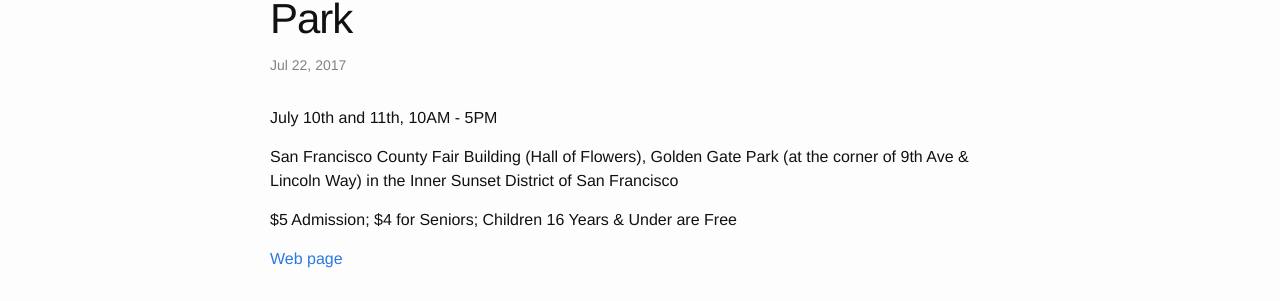
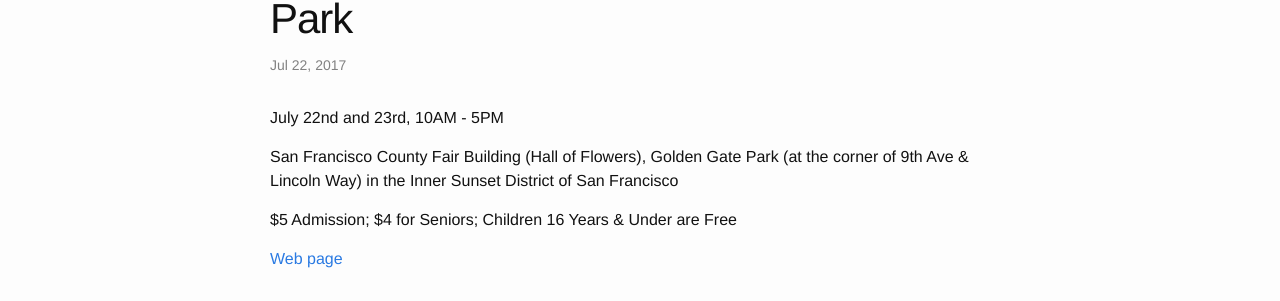
Before and after one commit to malihini/malihini.github.io, a Jekyll site: the page built from event/_posts/2017-07-22-Orchids-in-the-Park.md, in a window 1280 px wide. Shown: the part 192-493 px from the top of the page. Built offline with Jekyll 4.4.1, drawn with Linux system fonts in a browser that asks for light colours.

Commit message:
Fix date for Orchids in the Park

```diff
--- a/event/_posts/2017-07-22-Orchids-in-the-Park.md
+++ b/event/_posts/2017-07-22-Orchids-in-the-Park.md
@@ -4,7 +4,7 @@ title:  "San Francisco Orchid's Orchids in the Park"
 date:   2017-07-22 10:00AM
 ---
 
-July 10th and 11th, 10AM - 5PM
+July 22nd and 23rd, 10AM - 5PM
 
 San Francisco County Fair Building (Hall of Flowers), Golden Gate Park
 (at the corner of 9th Ave & Lincoln Way) in the Inner Sunset District of San Francisco
```
